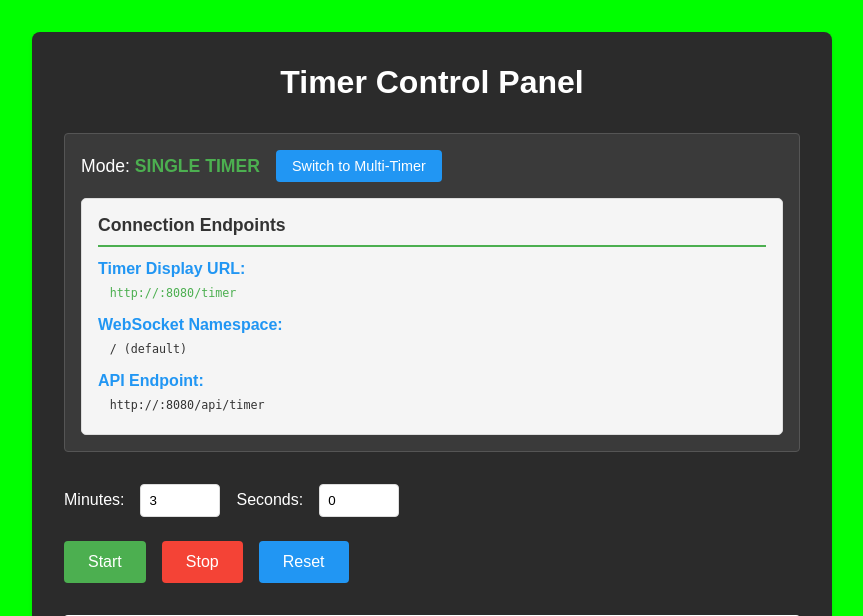
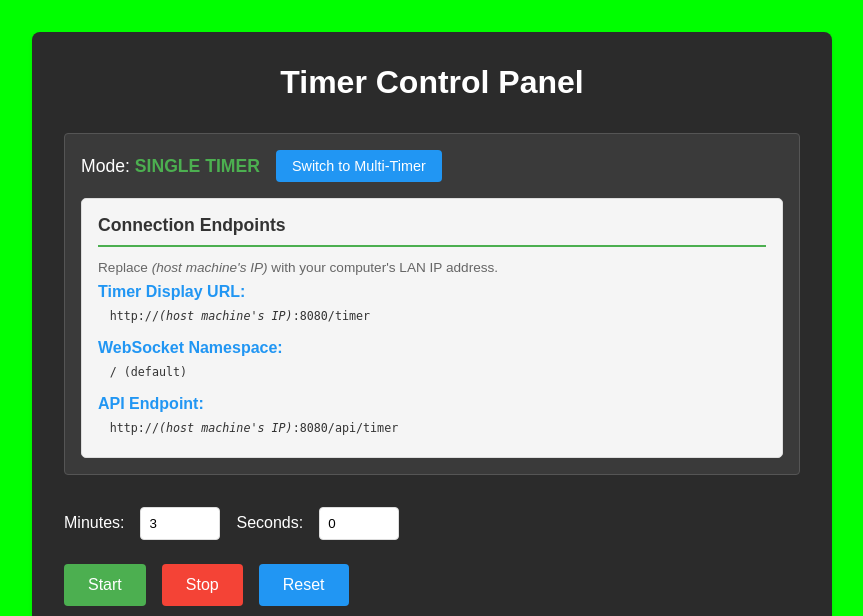
Before and after one commit to PongAlmighty/FightTimer, a Flask app: page /control in a window 1280 px wide. Shown: the top 616 px of the page, without its empty margins (208-1071 px from the left). Run offline with Flask 3, Linux system fonts and the light colour scheme; some libraries are stand-ins or nearby versions.

Commit message:
fix: wall-clock drift correction and Docker-friendly endpoint display
- timer.js: replace 1s decrement with wall-clock elapsed calculation to
  prevent drift when tabs are backgrounded or setTimeout is throttled
- control.html: replace auto-linked server IPs with manual instruction
  text since Docker containers don't know the host's external LAN IP

Co-Authored-By: Claude Sonnet 4.6 <noreply@anthropic.com>

```diff
--- a/templates/control.html
+++ b/templates/control.html
@@ -21,15 +21,16 @@
             <!-- Single-timer endpoint info (shown by default) -->
             <div id="single-timer-info" class="endpoint-info" style="margin-top: 1em; padding: 1em; background-color: #f5f5f5; border-radius: 5px;">
                 <h3>Connection Endpoints</h3>
+                <p style="font-size: 0.85em; color: #666;">Replace <em>(host machine's IP)</em> with your computer's LAN IP address.</p>
                 <div>
                     <p><strong>Timer Display URL:</strong></p>
                     <p style="font-family: monospace; font-size: 0.9em; margin-left: 1em;">
-                        <a href="http://{{ server_ip }}:{{ server_port }}/timer" target="_blank">http://{{ server_ip }}:{{ server_port }}/timer</a>
+                        http://<em>(host machine's IP)</em>:{{ server_port }}/timer
                     </p>
                     <p style="margin-top: 1em;"><strong>WebSocket Namespace:</strong></p>
                     <p style="font-family: monospace; font-size: 0.9em; margin-left: 1em;">/ (default)</p>
                     <p style="margin-top: 1em;"><strong>API Endpoint:</strong></p>
-                    <p style="font-family: monospace; font-size: 0.9em; margin-left: 1em;">http://{{ server_ip }}:{{ server_port }}/api/timer</p>
+                    <p style="font-family: monospace; font-size: 0.9em; margin-left: 1em;">http://<em>(host machine's IP)</em>:{{ server_port }}/api/timer</p>
                 </div>
             </div>
 
@@ -51,12 +52,13 @@
                     <summary style="cursor: pointer; font-weight: bold; color: #444;">Show Connection Endpoints (All Timers)</summary>
                     <div id="endpoint-display" style="margin-top: 1em;">
                         <p><strong>Timer Display URLs:</strong></p>
+                        <p style="font-size: 0.85em; color: #666;">Replace <em>(host machine's IP)</em> with your computer's LAN IP address.</p>
                         <ul style="list-style: none; padding-left: 0; font-family: monospace; font-size: 0.9em;">
-                            <li>Timer 1: <a href="http://{{ server_ip }}:{{ server_port }}/timer/1" target="_blank">http://{{ server_ip }}:{{ server_port }}/timer/1</a></li>
-                            <li>Timer 2: <a href="http://{{ server_ip }}:{{ server_port }}/timer/2" target="_blank">http://{{ server_ip }}:{{ server_port }}/timer/2</a></li>
-                            <li>Timer 3: <a href="http://{{ server_ip }}:{{ server_port }}/timer/3" target="_blank">http://{{ server_ip }}:{{ server_port }}/timer/3</a></li>
-                            <li>Timer 4: <a href="http://{{ server_ip }}:{{ server_port }}/timer/4" target="_blank">http://{{ server_ip }}:{{ server_port }}/timer/4</a></li>
-                            <li>Timer 5: <a href="http://{{ server_ip }}:{{ server_port }}/timer/5" target="_blank">http://{{ server_ip }}:{{ server_port }}/timer/5</a></li>
+                            <li>Timer 1: http://<em>(host machine's IP)</em>:{{ server_port }}/timer/1</li>
+                            <li>Timer 2: http://<em>(host machine's IP)</em>:{{ server_port }}/timer/2</li>
+                            <li>Timer 3: http://<em>(host machine's IP)</em>:{{ server_port }}/timer/3</li>
+                            <li>Timer 4: http://<em>(host machine's IP)</em>:{{ server_port }}/timer/4</li>
+                            <li>Timer 5: http://<em>(host machine's IP)</em>:{{ server_port }}/timer/5</li>
                         </ul>
                     </div>
                 </details>
```
Also changed, not shown: static/js/timer.js (+12 -7 lines).
